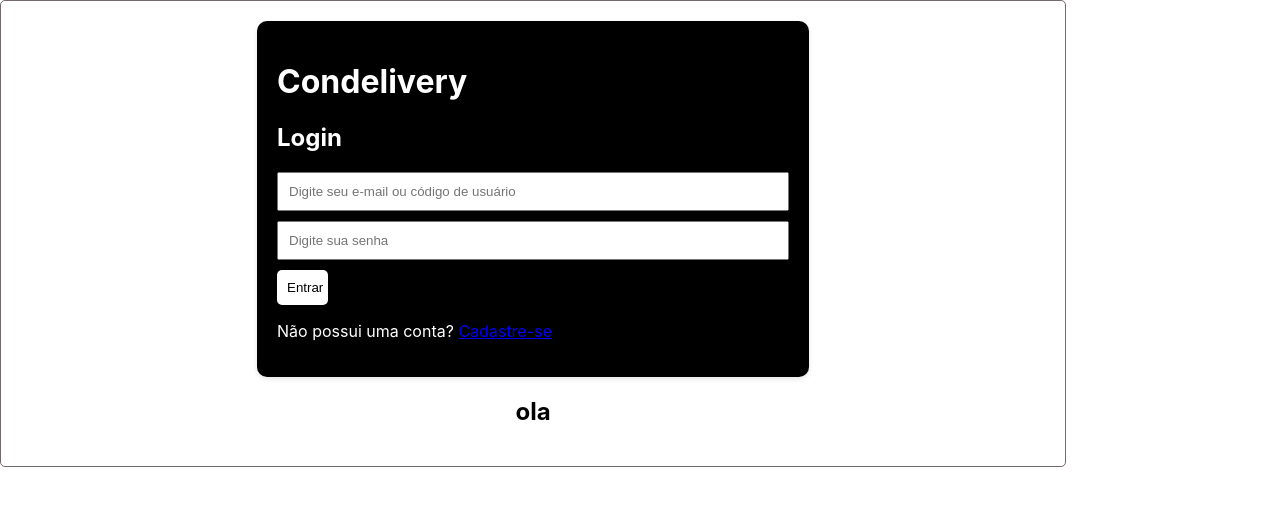
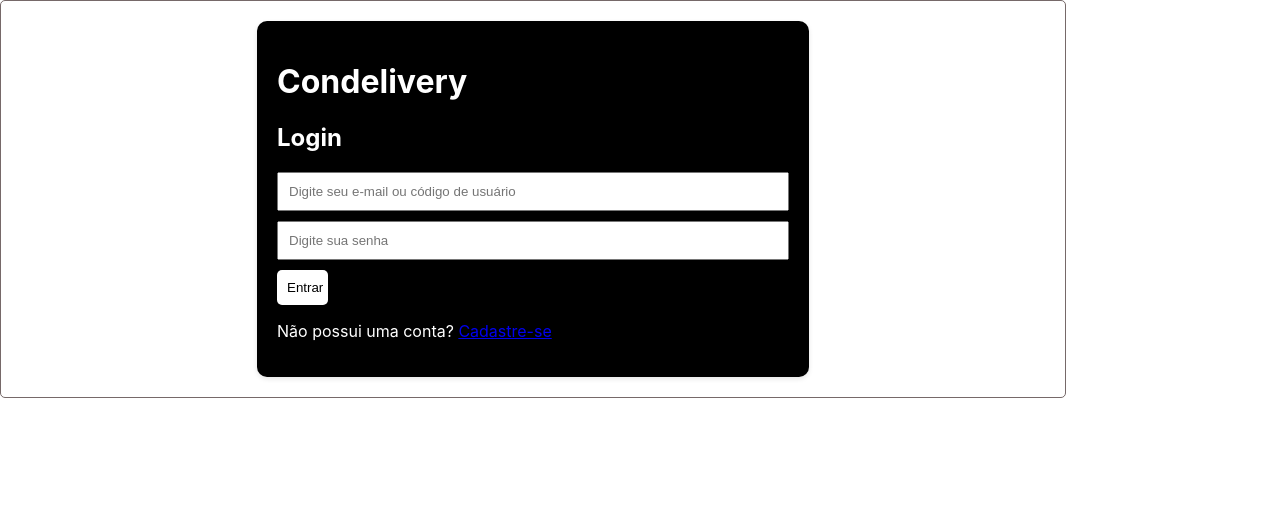
Before and after one commit to BrendonSAlmeida/Condelivery, a React (Create React App) app: page / in a window 1280 px wide. Shown: the top 506 px of the page. Built offline with nearby package versions, Linux system fonts and the light colour scheme.

Commit message:
altereção2

```diff
--- a/src/App.js
+++ b/src/App.js
@@ -1,20 +1,12 @@
 import React from 'react';
 import './App.css';
+import Login from './components/Login';
 
 function App() {
-  return (
-  <div className="container">
-      <div className="login-form">
-      <h1>Condelivery</h1>
-        <h2>Login</h2>
-        <input type="text" placeholder="Digite seu e-mail ou código de usuário" />
-        <input type="password" placeholder="Digite sua senha" />
-        <button>Entrar</button>
-        <p>Não possui uma conta? <a href="#">Cadastre-se</a></p>
-      </div>
-      {<h2>ola</h2>/* {lembrar de adicionar para logar com redes sociais} */}
-    </div>
+  return (<Login/>
   );
+
+
 }
 
 export default App;
--- /dev/null
+++ b/src/components/Login.js
@@ -0,0 +1,16 @@
+import React, { useState } from 'react';
+
+function Login() {
+  return(
+  <div className="container">
+    <div className="login-form">
+    <h1>Condelivery</h1>
+      <h2>Login</h2>
+      <input type="text" placeholder="Digite seu e-mail ou código de usuário" />
+      <input type="password" placeholder="Digite sua senha" />
+      <button>Entrar</button>
+      <p>Não possui uma conta? <a href="#">Cadastre-se</a></p>
+    </div>
+  </div>)
+}
+export default Login;
```
